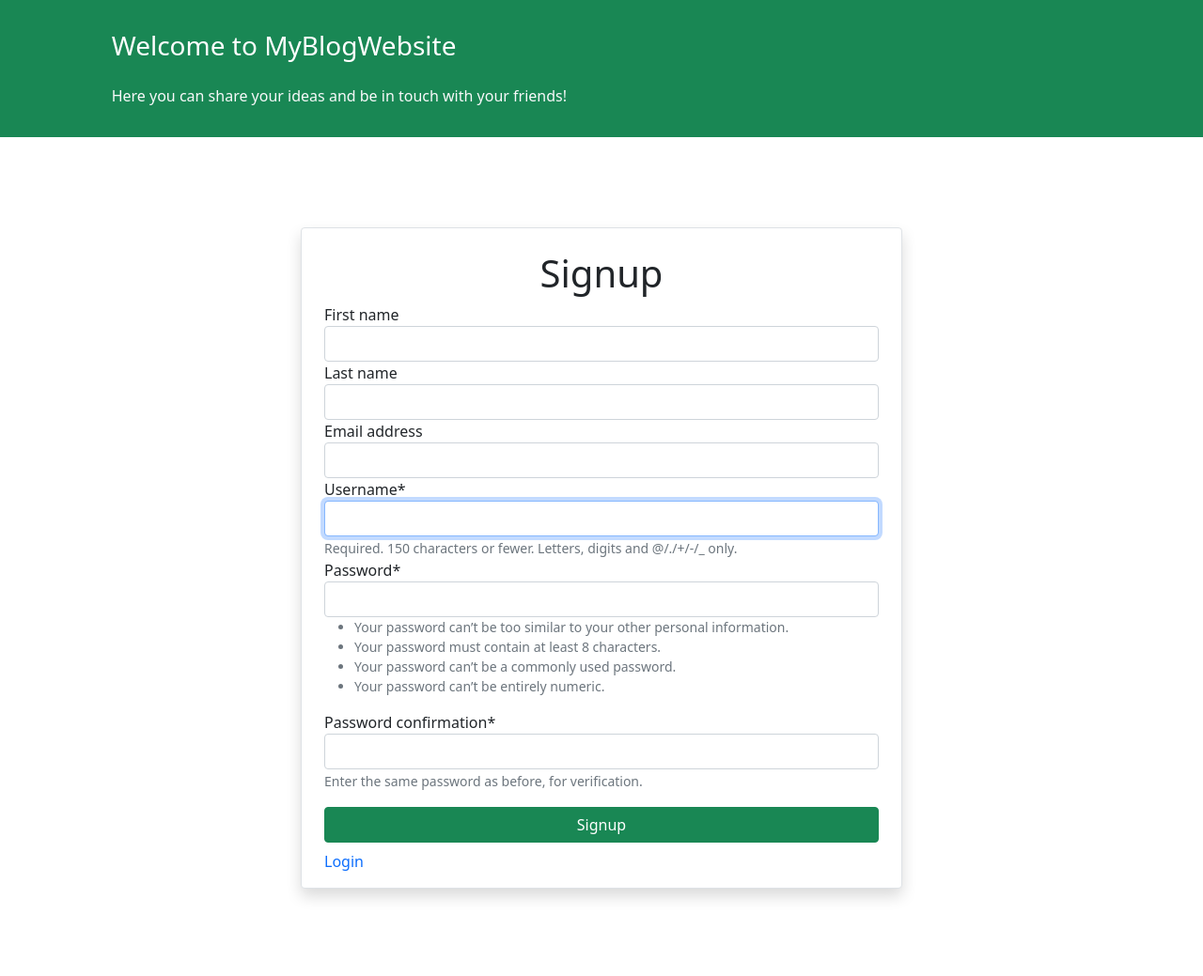
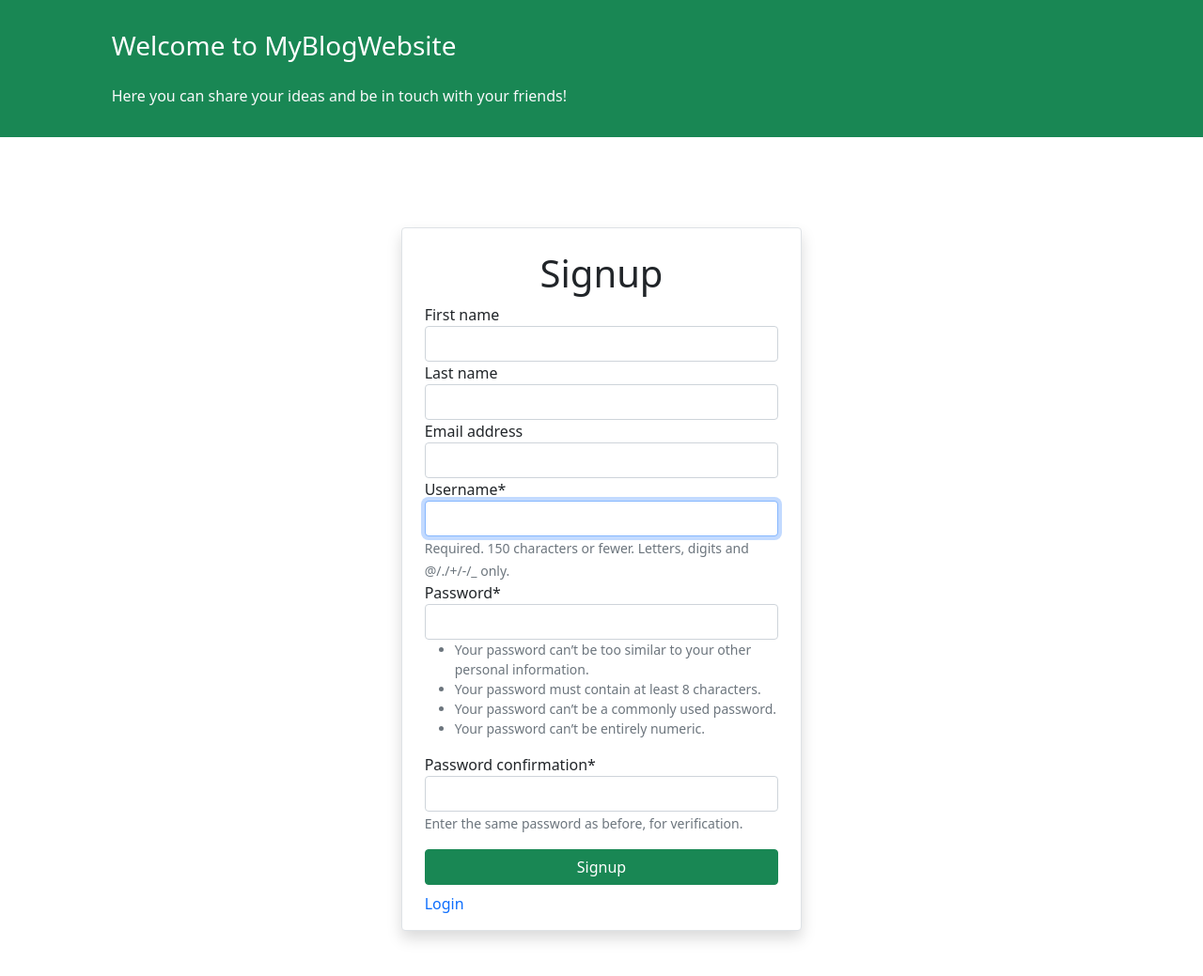
Before and after one commit to nastaranxyousefi/blog_project, a Django app: page /accounts/signup/ in a window 1280 px wide. Shown: the part 56-1095 px from the top of the page at 94% size. Before the commit the page ends 1013 px from the top, so only its background shows below. Run offline with Django 3.2, Linux system fonts and the light colour scheme; some libraries are stand-ins or nearby versions.

Commit message:
add changes to signup form

```diff
--- a/accounts/templates/registration/signup.html
+++ b/accounts/templates/registration/signup.html
@@ -7,7 +7,7 @@
 {% endblock title %}
 {%block content %}
 <div class="d-flex justify-content-center mt-5">
-    <div class="col-xl-6 col-lg-4 col-md-5 col-sm-5 col-xs-6 bg-white m-3 m-sm-5 border rounded px-4 pt-4 pb-3 shadow">
+    <div class="col-xl-4 col-lg-4 col-md-5 col-sm-5 col-xs-6 bg-white m-3 m-sm-5 border rounded px-4 pt-4 pb-3 shadow">
         <form method="post">
             <h1 class="text-center">Signup</h1>
 
```
Also changed, not shown: db.sqlite3, media/post_cover/Depositphotos_29794421_S-300x150.jpg (added), media/post_cover/Screen_Shot_2022-05-26_at_5.20.59_PM.png (added).
